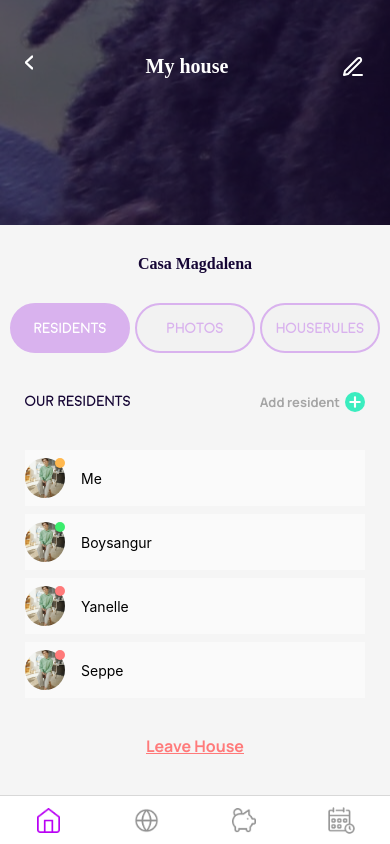
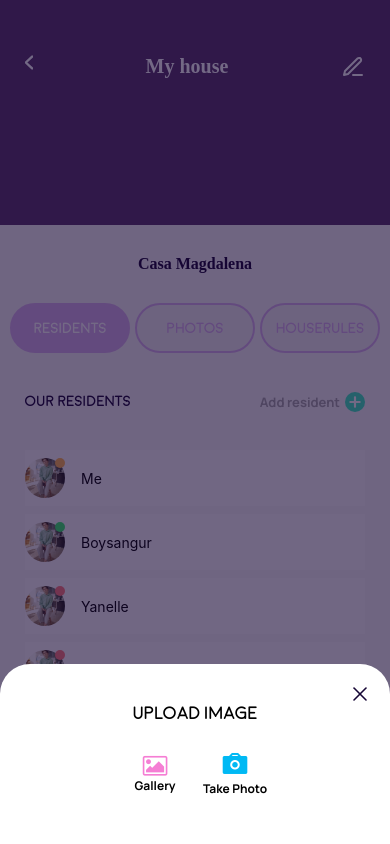
Before and after one commit to SeppeBe1/Homie, a React Native app in the folder homie/: screen /homeaccount in a window 390 px wide. Both pictures are taken after a click on the element 352 px from the left and 67 px from the top of the page. Built offline with nearby package versions, Linux system fonts and the light colour scheme; a web font is replaced by a local one.

Commit message:
feat: add edit house feature

```diff
--- a/homie/screens/Homeaccount.js
+++ b/homie/screens/Homeaccount.js
@@ -6,6 +6,7 @@ import Manrope from "../assets/fonts/Manrope-Bold.ttf";
 import Residents from "../compontents/Residents";
 import Photos from "../compontents/Photos";
 import Houserules from "../compontents/Houserules";
+import * as ImagePicker from "expo-image-picker";
 
 import {
   View,
@@ -14,11 +15,16 @@ import {
   TouchableOpacity,
   Image,
   ImageBackground,
+  Modal,
+  Button,
 } from "react-native";
 
 import arrowback from "../assets/icons/Arrow_back.svg";
 import editpen from "../assets/icons/Edit_pen.svg";
 import backgroundImage from "../assets/grouppicture.jpg";
+import closeIcon from "../assets/icons/close.svg";
+import { AntDesign } from "@expo/vector-icons";
+import { FontAwesome } from "@expo/vector-icons";
 
 const loadFonts = async () => {
   await Font.loadAsync({
@@ -28,8 +34,12 @@ const loadFonts = async () => {
   });
 };
 
+const cameraIconColor = "#00B9F4"; // Color for the camera icon
+const imageIconColor = "#F57ED4"; // Color for the files icon
+
 const App = () => {
   const [currentView, setCurrentView] = useState("Residents");
+  const [backgroundImageURI, setBackgroundImageURI] = useState(backgroundImage);
 
   const switchView = (view) => {
     setCurrentView(view);
@@ -52,10 +62,89 @@ const App = () => {
     }
   };
 
+  const [uploadPopupVisible, setUploadPopupVisible] = useState(false);
+  const handleChooseFromFiles = async () => {
+    const { status } = await ImagePicker.requestMediaLibraryPermissionsAsync();
+    if (status !== "granted") {
+      alert("Sorry, we need camera roll permissions to select an image.");
+      return;
+    }
+
+    const result = await ImagePicker.launchImageLibraryAsync();
+    if (!result.cancelled) {
+      // Set the selected image as the background image
+      setBackgroundImageURI(result.uri);
+    }
+
+    setUploadPopupVisible(false);
+  };
+
+  const handleTakePhoto = async () => {
+    const { status } = await ImagePicker.requestCameraPermissionsAsync();
+    if (status !== "granted") {
+      alert("Sorry, we need camera permissions to take a photo.");
+      return;
+    }
+
+    const result = await ImagePicker.launchCameraAsync();
+    if (!result.cancelled) {
+      // Set the captured image as the background image
+      setBackgroundImageURI(result.uri);
+    }
+
+    setUploadPopupVisible(false);
+  };
+
+  const UploadImagePopup = () => {
+    return (
+      <View>
+        <TouchableOpacity
+          style={styles.link}
+          onPress={() => setUploadPopupVisible(true)}
+        >
+          <Image source={editpen} style={{ width: 24, height: 24 }} />
+        </TouchableOpacity>
+
+        <Modal visible={uploadPopupVisible} animationType="slide " transparent>
+          <View style={styles.overlay}>
+            <View style={styles.modalContainer}>
+              <TouchableOpacity
+                style={styles.closeButton}
+                onPress={() => setUploadPopupVisible(false)}
+              >
+                <Image source={closeIcon} style={{ width: 24, height: 24 }} />
+              </TouchableOpacity>
+              <Text style={styles.modalTitle}>Upload Image</Text>
+              <View style={styles.uploadContainer}>
+                <TouchableOpacity
+                  style={styles.uploadZone}
+                  onPress={handleChooseFromFiles}
+                >
+                  <FontAwesome name="image" size={23} color={imageIconColor} />
+                  <Text style={styles.uploadText}>Gallery</Text>
+                </TouchableOpacity>
+                <TouchableOpacity
+                  style={styles.uploadZone}
+                  onPress={handleTakePhoto}
+                >
+                  <AntDesign name="camera" size={28} color={cameraIconColor} />
+                  <Text style={styles.uploadText}>Take Photo</Text>
+                </TouchableOpacity>
+              </View>
+            </View>
+          </View>
+        </Modal>
+      </View>
+    );
+  };
+
   return (
     <View style={{ flex: 1, backgroundColor: "#F5F5F5" }}>
       <View style={styles.header}>
-        <ImageBackground source={backgroundImage} style={styles.background}>
+        <ImageBackground
+          source={{ uri: backgroundImageURI }}
+          style={styles.background}
+        >
           <View style={styles.overlay} />
           <TouchableOpacity style={styles.link}>
             <Image source={arrowback} style={{ width: 8, height: 15 }} />
@@ -63,9 +152,7 @@ const App = () => {
           <TouchableOpacity style={styles.link}>
             <Text style={styles.h1}>My house</Text>
           </TouchableOpacity>
-          <TouchableOpacity style={styles.link}>
-            <Image source={editpen} style={{ width: 24, height: 24 }} />
-          </TouchableOpacity>
+          <UploadImagePopup />
         </ImageBackground>
       </View>
 
@@ -135,9 +222,9 @@ const styles = StyleSheet.create({
     justifyContent: "space-between",
     flexDirection: "row",
     backgroundColor: "rgba(128,0,128,0.5)",
-    paddingTop: "55px",
-    height: "225px",
-    paddingHorizontal: "25px",
+    paddingTop: 55,
+    height: 225,
+    paddingHorizontal: 25,
   },
   overlay: {
     ...StyleSheet.absoluteFillObject,
@@ -163,11 +250,11 @@ const styles = StyleSheet.create({
     fontSize: 16,
     fontWeight: "bold",
     color: "#160635",
-    paddingVertical: "30px",
+    paddingVertical: 30,
     textAlign: "center",
   },
   container: {
-    paddingHorizontal: "25px",
+    paddingHorizontal: 25,
   },
 
   buttonContainer: {
@@ -198,6 +285,52 @@ const styles = StyleSheet.create({
     fontSize: 14,
     color: "#D9B2EE",
   },
+
+  modalContainer: {
+    height: 180,
+    backgroundColor: "white",
+    borderTopLeftRadius: 30,
+    borderTopRightRadius: 30,
+    justifyContent: "center",
+    alignItems: "center",
+    padding: 20,
+    position: "absolute",
+    bottom: 0,
+    left: 0,
+    right: 0,
+  },
+  modalTitle: {
+    fontFamily: "moon",
+    fontSize: 17,
+    fontWeight: "bold",
+    marginBottom: 10,
+    marginTop: 20,
+  },
+  closeButton: {
+    position: "absolute",
+    top: 10,
+    right: 10,
+    padding: 8,
+  },
+  uploadText: {
+    fontFamily: "manrope",
+    fontSize: 12,
+  },
+
+  uploadZone: {
+    paddingTop: 15,
+    flex: 1,
+    alignItems: "center",
+    width: 100,
+    alignContent: "space-around",
+  },
+
+  uploadContainer: {
+    alignItems: "baseline",
+    flex: 1,
+    flexDirection: "row",
+    width: 160,
+  },
 });
 
 export default App;
```
